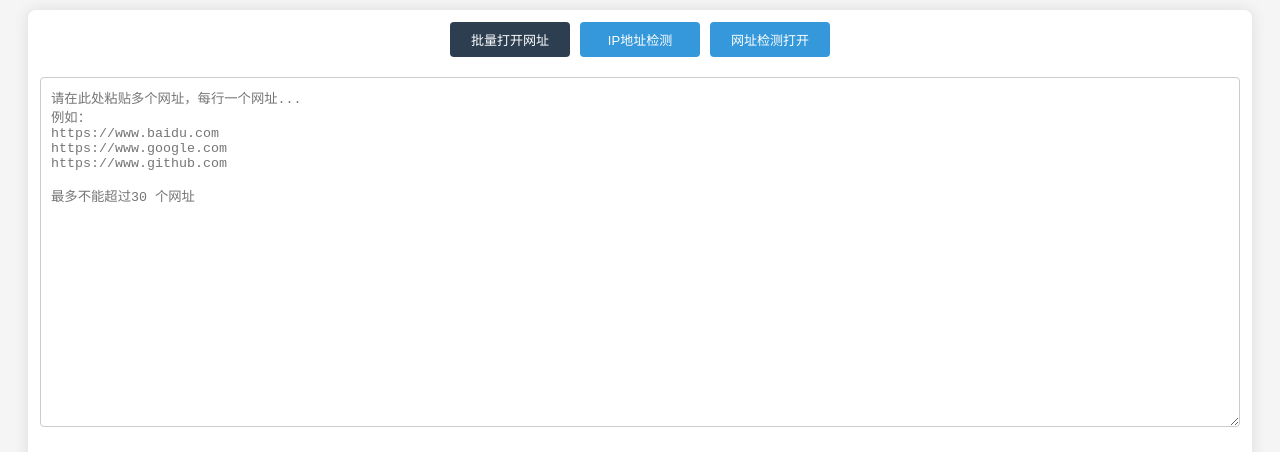
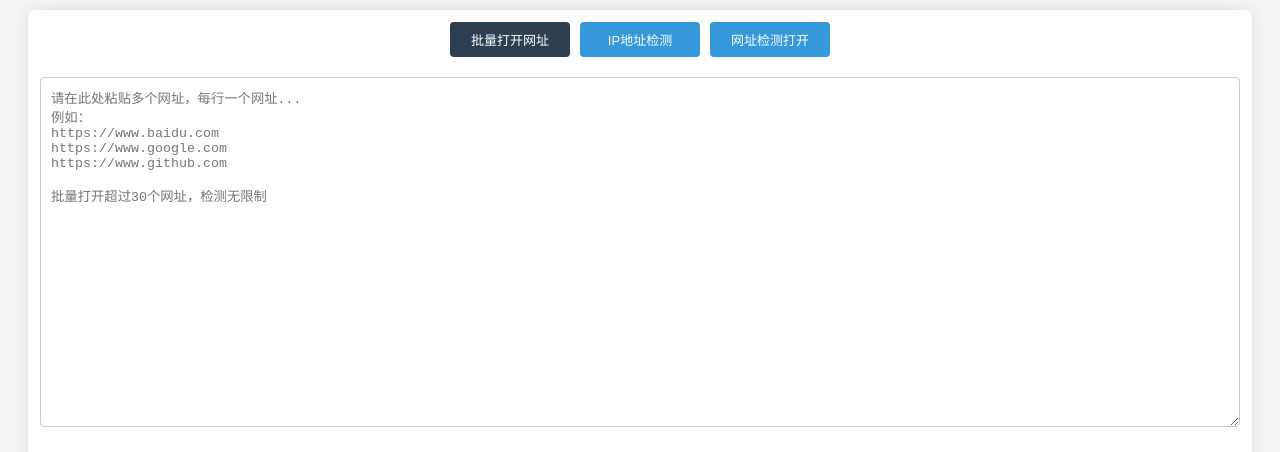
Before and after one commit to FFwin006/plw, a plain HTML site: page index.html in a window 1280 px wide. Shown: the top 452 px of the page. Drawn offline with Linux system fonts and the light colour scheme; no server answers.

Commit message:
Update index.html

```diff
--- a/index.html
+++ b/index.html
@@ -417,7 +417,7 @@ https://www.baidu.com
 https://www.google.com
 https://www.github.com
 
-最多不能超过30 个网址
+批量打开超过30个网址，检测无限制
 "></textarea>
 
             <div class="button-container">
```
